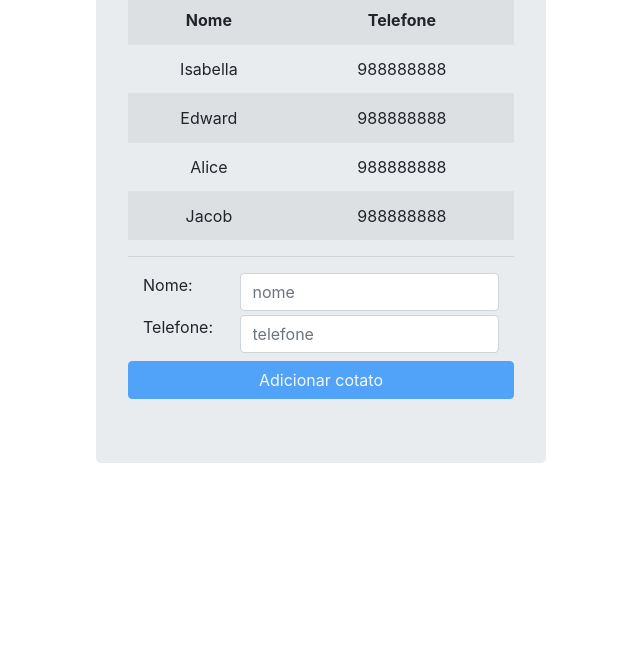
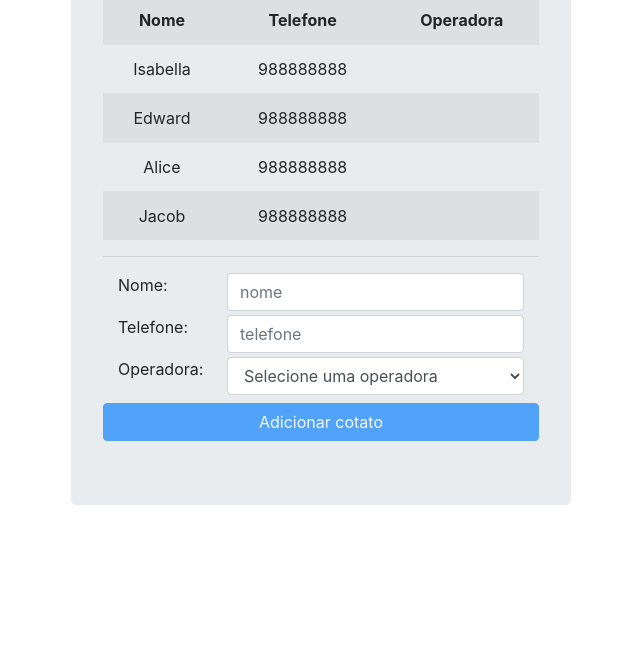
Before and after one commit to divaprates/AngularJs-lista-telefonica, a plain HTML site: page index.html in a window 1280 px wide. Shown: the part 133-800 px from the top of the page, without its empty margins (319-959 px from the left). Drawn offline with nearby package versions, Linux system fonts and the light colour scheme.

Commit message:
feat: ng-options - selecionar operadoras

```diff
--- a/index.html
+++ b/index.html
@@ -16,6 +16,11 @@
         angular.module("listaTelefonica", []);
         angular.module("listaTelefonica").controller("listaTelefonicaCtrl", function ($scope) {
             $scope.app = "Lista Telefonica";
+            $scope.operadoras = [
+                {"nome": "Oi", "codigo": 14},
+                {"nome": "Vivo", "codigo": 15},
+                {"nome": "Tim", "codigo": 41}
+            ];
             $scope.contatos = [
                 {nome: "Isabella", telefone: "988888888"},
                 {nome: "Edward", telefone: "988888888"},
@@ -41,10 +46,12 @@
             <tr>
                 <th>Nome</th>
                 <th>Telefone</th>
+                <th>Operadora</th>
             </tr>
             <tr ng-repeat="contato in contatos">
                 <td>{{contato.nome}}</td>
                 <td>{{contato.telefone}}</td>
+                <td>{{contato.operadora.nome}}</td>
             </tr>
         </table>
         <hr/>
@@ -67,6 +74,16 @@
                         <input type="text" class="form-control" id="telefone" placeholder="telefone" ng-model="contato.telefone">
                     </div>
                 </div>
+                <div class="row mt-1">
+                    <div class="col-3 text-justify">
+                        Operadora:
+                    </div>
+                    <div class="col">
+                        <select class="form-control" ng-model="contato.operadora" ng-options="operadora.nome for operadora in operadoras">
+                            <option value="">Selecione uma operadora</option>
+                        </select>
+                    </div>
+                </div>
             </div>
             <button ng-click="adicionarContato(contato)"
                 class="btn btn-primary btn-block mt-2"
--- a/style.css
+++ b/style.css
@@ -2,7 +2,7 @@
     text-align: center;
     margin-left: auto;
     margin-right: auto;
-    width: 450px;
+    width: 500px;
     margin-top: 20px;
 }
 
```
Also changed, not shown: 1 other file.
